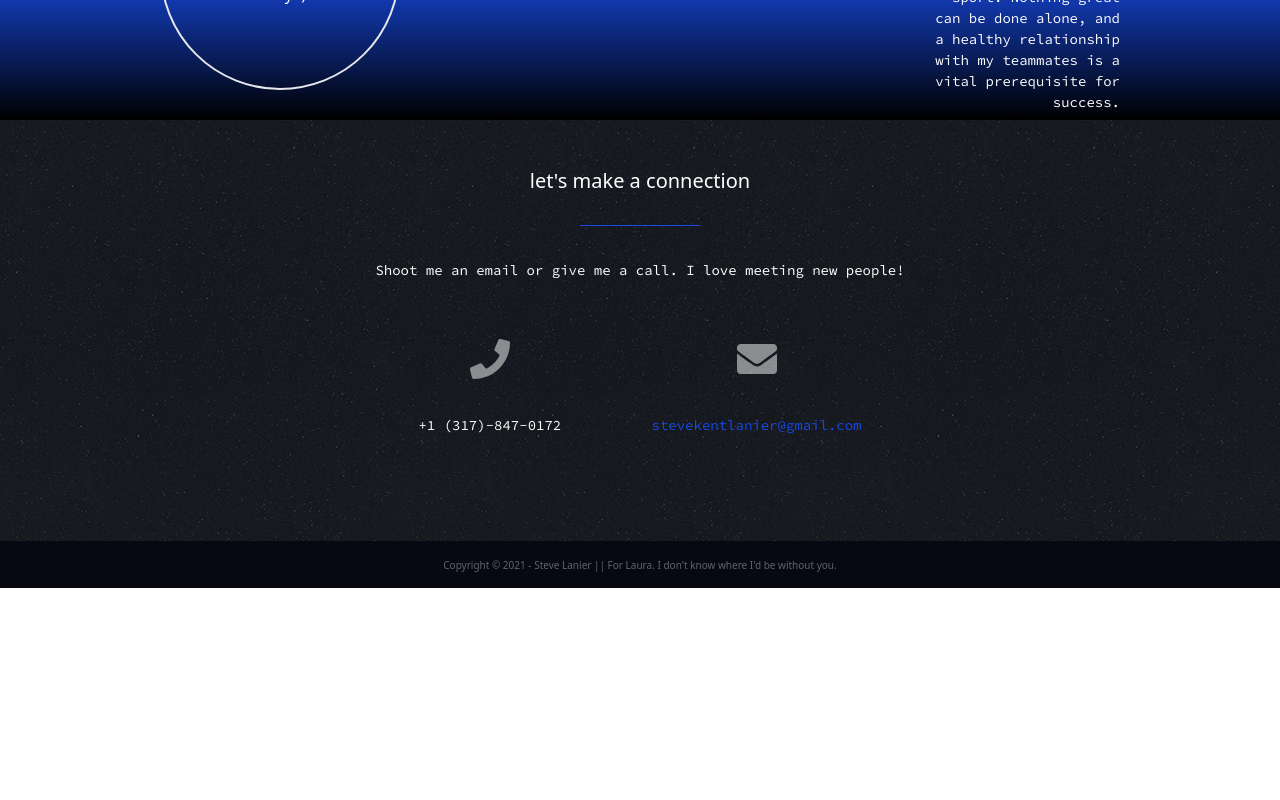
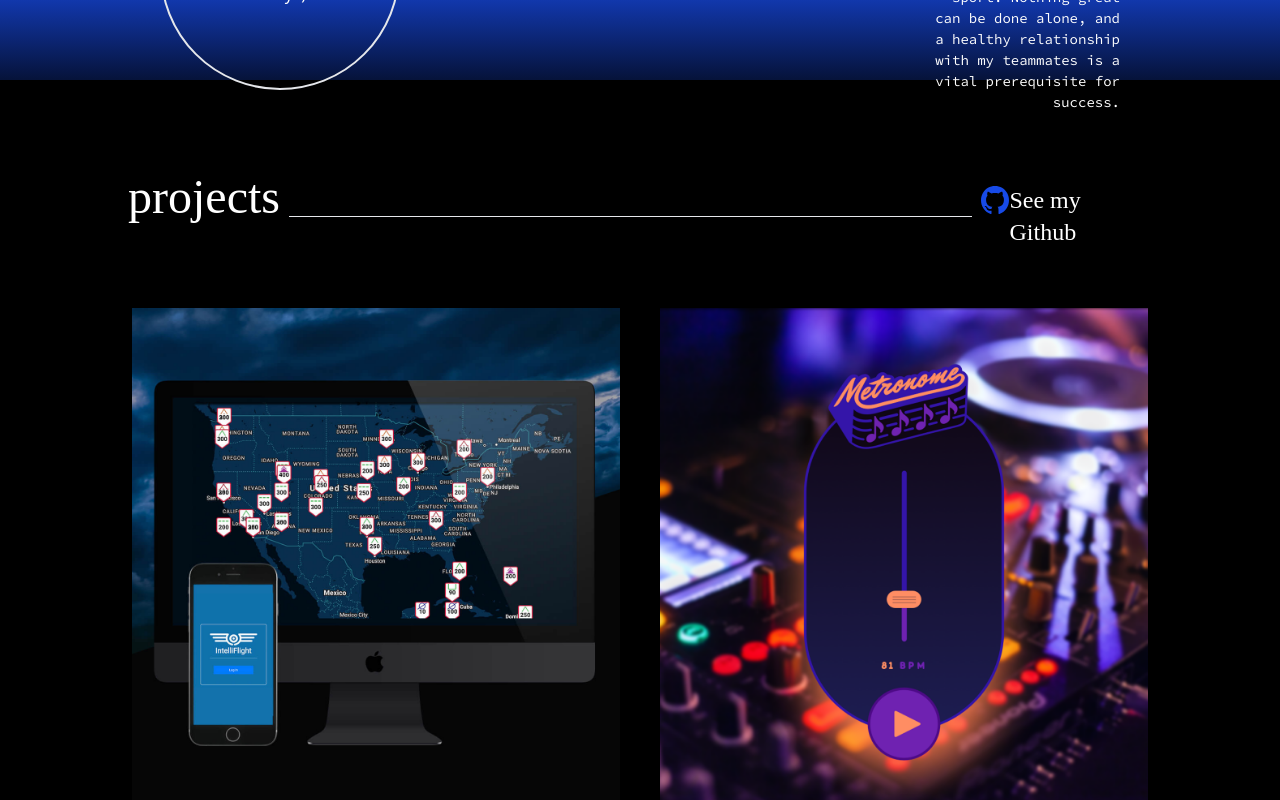
Before and after one commit to sklanier/Portfolio, a Next.js app: page / in a window 1280 px wide. Shown: the part 1840-2640 px from the top of the page. Before the commit the page ends 2428 px from the top, so only its background shows below. Built offline with nearby package versions, Linux system fonts and the light colour scheme.

Commit message:
added project section component

```diff
--- a/components/Layout.js
+++ b/components/Layout.js
@@ -4,6 +4,7 @@ import About from "./AboutSection/About";
 import Contact from "./FooterSection/Contact";
 import PostFooter from "./FooterSection/PostFooter";
 import Scripts from './Scripts'
+import ProjectSection from "./ProjectSection/ProjectSection";
 
 
 const Layout = () => (
@@ -11,6 +12,7 @@ const Layout = () => (
     <Nav/>
     <Hero/>
     <About/>
+    <ProjectSection/>
     <Contact/>
     <PostFooter/>
     <Scripts/>
--- /dev/null
+++ b/components/ProjectSection/ProjectSection.js
@@ -0,0 +1,23 @@
+import { project_data } from '../../data/project_data';
+import ProjectCard from '../../components/ProjectSection/ProjectCard';
+
+
+const ProjectSection = () => (
+    <section id="projects" className="bg-black px-28 -mt-10 pt-10">
+        <div className="flex justify-between aboutTitle py-8 px-4">
+            <h1 className="pt-4">projects</h1>
+            <hr className="w-8/12 mt-16"/>
+            <div className="flex w-1/6">
+                <img className="w-2/12" src="assets/img/Github-icon.svg"/>
+                <h2 className="pt-8 text-2xl">See my Github</h2>
+            </div>
+        </div>
+        <div className="grid lg:grid-cols-2 md:grid-cols-2 sm:grid-cols-1 gap-0">
+            {project_data.map((p) => (
+                <ProjectCard key={p.id} project={p}/>
+            ))}
+        </div>
+    </section>
+);
+
+export default ProjectSection
--- a/pages/projects/[id].js
+++ b/pages/projects/[id].js
@@ -54,7 +54,6 @@ const ProjectPage = ({ project }) => (
       <div className="flex mx-40 h-screen">
          <div className="w-6/12 flex items-center px-10">
             <img src={project.image} />
-            {console.log(project)}
          </div>
          <div className="w-6/12 flex flex-col justify-center px-20">
             <div>
```
